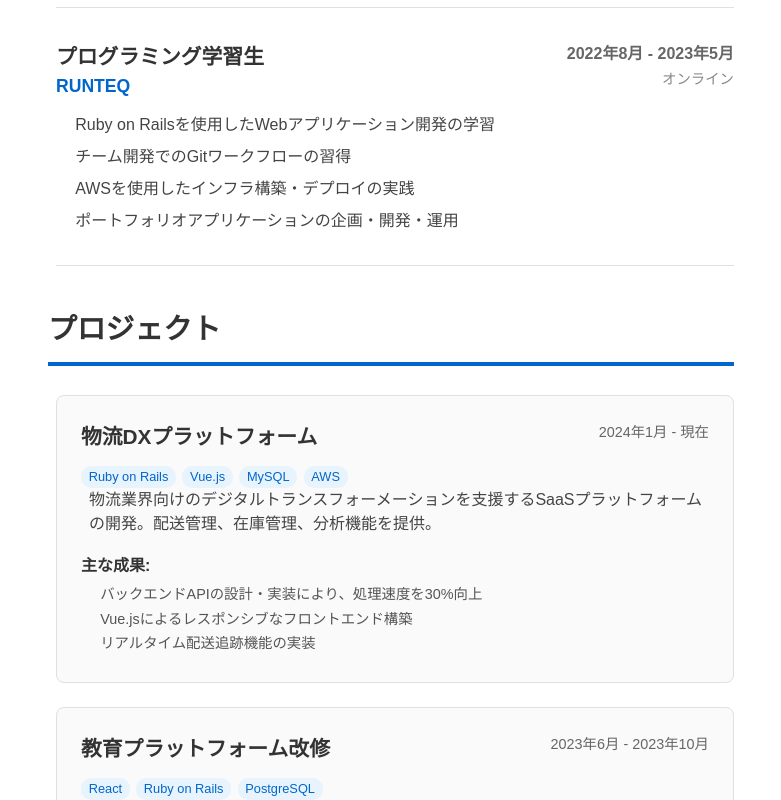
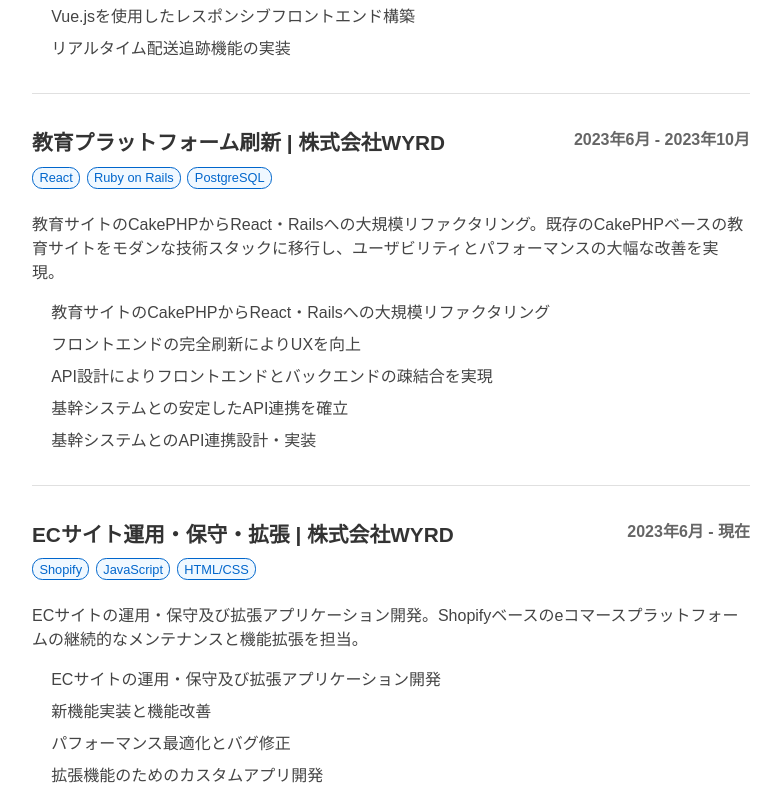
Before and after one commit to tomitahisaki/tomitahisaki.github.io, a React (Vite) app: page / in a window 1280 px wide. Shown: the part 1320-2120 px from the top of the page, without its empty margins (249-1030 px from the left). Built offline with nearby package versions, Linux system fonts and the light colour scheme.

Commit message:
feat: remove experience fix projects

```diff
--- a/src/components/Projects.tsx
+++ b/src/components/Projects.tsx
@@ -9,14 +9,12 @@ export const Projects: React.FC<ProjectsProps> = ({ data }) => {
   return (
     <section style={styles.section}>
       <h2 style={styles.sectionTitle}>{data.title}</h2>
-      <div style={styles.projectsGrid}>
+      <div style={styles.projectsList}>
         {data.list.map((project, index) => (
-          <div key={index} style={styles.projectCard}>
+          <div key={index} style={styles.projectItem}>
             <div style={styles.projectHeader}>
+              <div style={styles.projectTitle}>
                 <h3 style={styles.projectName}>{project.name}</h3>
-              <span style={styles.projectPeriod}>{project.period}</span>
-            </div>
-
                 <div style={styles.technologies}>
                   {project.technologies.map((tech, techIndex) => (
                     <span key={techIndex} style={styles.techTag}>
@@ -24,22 +22,24 @@ export const Projects: React.FC<ProjectsProps> = ({ data }) => {
                     </span>
                   ))}
                 </div>
+              </div>
+              <div style={styles.projectMeta}>
+                <span style={styles.period}>{project.period}</span>
+              </div>
+            </div>
 
             <p style={styles.projectDescription}>
               {project.description}
             </p>
 
             {project.achievements.length > 0 && (
-              <div style={styles.achievements}>
-                <h4 style={styles.achievementsTitle}>主な成果:</h4>
-                <ul style={styles.achievementsList}>
+              <ul style={styles.achievements}>
                 {project.achievements.map((achievement, achIndex) => (
                   <li key={achIndex} style={styles.achievementItem}>
                     {achievement}
                   </li>
                 ))}
               </ul>
-              </div>
             )}
           </div>
         ))}
@@ -50,28 +50,24 @@ export const Projects: React.FC<ProjectsProps> = ({ data }) => {
 
 const styles = {
   section: {
-    marginBottom: '2.5em',
-    padding: '0 2em',
+    marginBottom: '2em',
+    padding: '1em',
+    borderBottom: '0.2em solid #e0e0e0',
   },
   sectionTitle: {
-    fontSize: '1.8em',
+    fontSize: '1.5em',
     fontWeight: 'bold',
     marginBottom: '1em',
     color: '#333',
-    borderBottom: '0.15em solid #0066cc',
-    paddingBottom: '0.5em',
+    margin: '0 0 1em 0',
   },
-  projectsGrid: {
-    display: 'grid',
-    gridTemplateColumns: 'repeat(auto-fit, minmax(25em, 1fr))',
-    gap: '1.5em',
-    marginLeft: '0.5em',
+  projectsList: {
+    marginTop: '1em',
   },
-  projectCard: {
-    border: '0.1em solid #e0e0e0',
-    borderRadius: '0.5em',
-    padding: '1.5em',
-    backgroundColor: '#fafafa',
+  projectItem: {
+    marginBottom: '2em',
+    paddingBottom: '1.5em',
+    borderBottom: '0.05em solid #e0e0e0',
   },
   projectHeader: {
     display: 'flex',
@@ -81,55 +77,55 @@ const styles = {
     flexWrap: 'wrap' as const,
     gap: '0.5em',
   },
+  projectTitle: {
+    flex: '1',
+  },
   projectName: {
     fontSize: '1.3em',
     fontWeight: 'bold',
-    margin: '0',
+    margin: '0 0 0.5em 0',
     color: '#333',
-    flex: '1',
   },
-  projectPeriod: {
-    fontSize: '0.9em',
+  projectMeta: {
+    display: 'flex',
+    flexDirection: 'column' as const,
+    alignItems: 'flex-end',
+    gap: '0.2em',
+  },
+  period: {
+    fontSize: '1em',
+    fontWeight: 'bold',
     color: '#666',
-    fontWeight: '500',
   },
   technologies: {
     display: 'flex',
     flexWrap: 'wrap' as const,
     gap: '0.4em',
-    marginBottom: '1em',
+    marginBottom: '0.5em',
   },
   techTag: {
-    backgroundColor: '#e8f4fd',
+    backgroundColor: '#f0f8ff',
     color: '#0066cc',
-    padding: '0.3em 0.6em',
+    padding: '0.2em 0.5em',
     borderRadius: '0.8em',
     fontSize: '0.8em',
     fontWeight: '500',
+    border: '0.05em solid #0066cc',
   },
   projectDescription: {
     fontSize: '1em',
     lineHeight: '1.5',
     color: '#444',
     marginBottom: '1em',
+    margin: '0 0 1em 0',
   },
   achievements: {
-    marginTop: '1em',
-  },
-  achievementsTitle: {
-    fontSize: '1em',
-    fontWeight: 'bold',
-    margin: '0 0 0.5em 0',
-    color: '#333',
-  },
-  achievementsList: {
     margin: '0',
     paddingLeft: '1.2em',
   },
   achievementItem: {
-    marginBottom: '0.3em',
-    fontSize: '0.9em',
-    lineHeight: '1.4',
-    color: '#555',
+    marginBottom: '0.5em',
+    lineHeight: '1.5',
+    color: '#444',
   },
 };
--- a/src/components/Resume.tsx
+++ b/src/components/Resume.tsx
@@ -3,7 +3,6 @@ import { LanguageToggle } from './LanguageToggle';
 import { Header } from './Header';
 import { Summary } from './Summary';
 import { Skills } from './Skills';
-import { Experience } from './Experience';
 import { Projects } from './Projects';
 import { Education } from './Education';
 import { Publications } from './Publications';
@@ -32,7 +31,6 @@ export const Resume: React.FC<ResumeProps> = ({
         <div className="resume-main">
           <Summary data={data.summary} />
           <Skills data={data.skills} />
-          <Experience data={data.experience} />
           <Projects data={data.projects} />
           <Education data={data.education} />
           <Publications data={data.publications} />
--- a/src/locales/en.ts
+++ b/src/locales/en.ts
@@ -34,67 +34,65 @@ export const enData: ResumeData = {
       }
     ]
   },
-  experience: {
-    title: "Work Experience",
+  projects: {
+    title: "Work Experience & Projects",
     list: [
       {
+        name: "Logistics DX SaaS Development | WYRD Inc.",
+        period: "June 2023 - Present",
+        company: "WYRD Inc.",
         position: "Full Stack Developer",
-        company: "WYRD Inc.",
-        period: "June 2023 - Present",
-        location: "Tokyo, Japan",
-        responsibilities: [
+        technologies: ["Ruby on Rails", "Vue.js", "MySQL", "AWS"],
+        description: "Development of a SaaS platform supporting digital transformation in the logistics industry. Responsible for backend development using Ruby on Rails and frontend development using Vue.js to build user interfaces.",
+        achievements: [
           "Backend development for SaaS (Logistics DX) applications using Ruby on Rails",
           "Frontend development using Vue.js to build user interfaces",
-          "Large-scale refactoring of education site from CakePHP to React & Rails",
-          "API integration design and implementation with core systems",
-          "E-commerce site operation, maintenance, and extension app development"
-        ]
-      },
-      {
-        position: "Programming Student",
-        company: "RUNTEQ",
-        period: "August 2022 - May 2023",
-        location: "Online",
-        responsibilities: [
-          "Learning web application development using Ruby on Rails",
-          "Acquiring Git workflow skills in team development",
-          "Practicing infrastructure construction and deployment using AWS",
-          "Planning, developing, and operating portfolio applications"
-        ]
-      }
-    ]
-  },
-  projects: {
-    title: "Projects",
-    list: [
-      {
-        name: "Logistics DX Platform",
-        period: "January 2024 - Present",
-        technologies: ["Ruby on Rails", "Vue.js", "MySQL", "AWS"],
-        description: "Development of a SaaS platform supporting digital transformation in the logistics industry. Provides delivery management, inventory management, and analytics functions.",
-        achievements: [
           "Improved processing speed by 30% through backend API design and implementation",
           "Built responsive frontend using Vue.js",
           "Implemented real-time delivery tracking functionality"
         ]
       },
       {
-        name: "Educational Platform Renovation",
+        name: "Educational Platform Renovation | WYRD Inc.",
         period: "June 2023 - October 2023",
+        company: "WYRD Inc.",
+        position: "Full Stack Developer",
         technologies: ["React", "Ruby on Rails", "PostgreSQL"],
-        description: "Migrated existing CakePHP-based education site to modern technology stack. Achieved significant improvements in usability and performance.",
+        description: "Large-scale refactoring of education site from CakePHP to React & Rails. Migrated existing CakePHP-based education site to modern technology stack and achieved significant improvements in usability and performance.",
         achievements: [
+          "Large-scale refactoring of education site from CakePHP to React & Rails",
           "Complete frontend renewal improved UX",
           "Achieved loose coupling between frontend and backend through API design",
-          "Established stable API integration with core systems"
+          "Established stable API integration with core systems",
+          "API integration design and implementation with core systems"
         ]
       },
       {
-        name: "Portfolio Web Application",
+        name: "E-commerce Site Maintenance & Extension | WYRD Inc.",
+        period: "June 2023 - Present",
+        company: "WYRD Inc.",
+        position: "Full Stack Developer",
+        technologies: ["Shopify", "JavaScript", "HTML/CSS"],
+        description: "E-commerce site operation, maintenance, and extension app development. Responsible for ongoing maintenance and feature enhancement of Shopify-based e-commerce platform.",
+        achievements: [
+          "E-commerce site operation, maintenance, and extension app development",
+          "Implemented new features and functionality improvements",
+          "Performance optimization and bug fixes",
+          "Custom app development for extended functionality"
+        ]
+      },
+      {
+        name: "Ruby on Rails Learning & Portfolio Development | RUNTEQ",
         period: "August 2022 - May 2023",
+        company: "RUNTEQ",
+        position: "Programming Student",
         technologies: ["Ruby on Rails", "MySQL", "AWS S3", "Heroku"],
-        description: "Web application created as personal development. Developed using all technologies learned during RUNTEQ studies.",
+        description: "Comprehensive web application development learning using Ruby on Rails. Created portfolio web application using all technologies learned during the program.",
         achievements: [
+          "Learning web application development using Ruby on Rails",
+          "Acquiring Git workflow skills in team development",
+          "Practicing infrastructure construction and deployment using AWS",
+          "Planning, developing, and operating portfolio applications",
           "Implemented user authentication and authorization",
           "Image upload functionality (AWS S3 integration)",
           "Responsive design implementation"
--- a/src/locales/ja.ts
+++ b/src/locales/ja.ts
@@ -34,67 +34,65 @@ export const jaData: ResumeData = {
       }
     ]
   },
-  experience: {
-    title: "職務経歴",
+  projects: {
+    title: "職務経歴・プロジェクト",
     list: [
       {
+        name: "物流DX SaaS開発 | 株式会社WYRD",
+        period: "2023年6月 - 現在",
+        company: "株式会社WYRD",
         position: "フルスタックデベロッパー",
-        company: "株式会社WYRD",
-        period: "2023年6月 - 現在",
-        location: "東京都",
-        responsibilities: [
+        technologies: ["Ruby on Rails", "Vue.js", "MySQL", "AWS"],
+        description: "物流業界のデジタルトランスフォーメーションを支援するSaaSプラットフォームの開発。Ruby on Railsを使用したバックエンド開発と、Vue.jsを使用したフロントエンド開発でユーザーインターフェースを構築。",
+        achievements: [
           "SaaS（物流DX）アプリケーションのバックエンド開発（Ruby on Rails）",
           "フロントエンド開発（Vue.js）を担当し、ユーザーインターフェースを構築",
-          "教育サイトのCakePHPからReact・Railsへの大規模リファクタリング",
-          "基幹システムとのAPI連携設計・実装",
-          "ECサイトの運用・保守及び拡張アプリケーション開発"
-        ]
-      },
-      {
-        position: "プログラミング学習生",
-        company: "RUNTEQ",
-        period: "2022年8月 - 2023年5月",
-        location: "オンライン",
-        responsibilities: [
-          "Ruby on Railsを使用したWebアプリケーション開発の学習",
-          "チーム開発でのGitワークフローの習得",
-          "AWSを使用したインフラ構築・デプロイの実践",
-          "ポートフォリオアプリケーションの企画・開発・運用"
-        ]
-      }
-    ]
-  },
-  projects: {
-    title: "プロジェクト",
-    list: [
-      {
-        name: "物流DXプラットフォーム",
-        period: "2024年1月 - 現在",
-        technologies: ["Ruby on Rails", "Vue.js", "MySQL", "AWS"],
-        description: "物流業界向けのデジタルトランスフォーメーションを支援するSaaSプラットフォームの開発。配送管理、在庫管理、分析機能を提供。",
-        achievements: [
-          "バックエンドAPIの設計・実装により、処理速度を30%向上",
-          "Vue.jsによるレスポンシブなフロントエンド構築",
+          "バックエンドAPI設計・実装により処理速度を30%向上",
+          "Vue.jsを使用したレスポンシブフロントエンド構築",
           "リアルタイム配送追跡機能の実装"
         ]
       },
       {
-        name: "教育プラットフォーム改修",
+        name: "教育プラットフォーム刷新 | 株式会社WYRD",
         period: "2023年6月 - 2023年10月",
+        company: "株式会社WYRD",
+        position: "フルスタックデベロッパー",
         technologies: ["React", "Ruby on Rails", "PostgreSQL"],
-        description: "既存のCakePHPベースの教育サイトをモダンな技術スタックに移行。ユーザビリティとパフォーマンスの大幅改善を実現。",
+        description: "教育サイトのCakePHPからReact・Railsへの大規模リファクタリング。既存のCakePHPベースの教育サイトをモダンな技術スタックに移行し、ユーザビリティとパフォーマンスの大幅な改善を実現。",
         achievements: [
-          "フロントエンド完全リニューアルによりUX向上",
-          "API設計によりフロントエンド・バックエンドの疎結合化",
-          "基幹システムとの安定したAPI連携を実現"
+          "教育サイトのCakePHPからReact・Railsへの大規模リファクタリング",
+          "フロントエンドの完全刷新によりUXを向上",
+          "API設計によりフロントエンドとバックエンドの疎結合を実現",
+          "基幹システムとの安定したAPI連携を確立",
+          "基幹システムとのAPI連携設計・実装"
         ]
       },
       {
-        name: "ポートフォリオWebアプリ",
+        name: "ECサイト運用・保守・拡張 | 株式会社WYRD",
+        period: "2023年6月 - 現在",
+        company: "株式会社WYRD",
+        position: "フルスタックデベロッパー",
+        technologies: ["Shopify", "JavaScript", "HTML/CSS"],
+        description: "ECサイトの運用・保守及び拡張アプリケーション開発。Shopifyベースのeコマースプラットフォームの継続的なメンテナンスと機能拡張を担当。",
+        achievements: [
+          "ECサイトの運用・保守及び拡張アプリケーション開発",
+          "新機能実装と機能改善",
+          "パフォーマンス最適化とバグ修正",
+          "拡張機能のためのカスタムアプリ開発"
+        ]
+      },
+      {
+        name: "Ruby on Rails学習・ポートフォリオ開発 | RUNTEQ",
         period: "2022年8月 - 2023年5月",
+        company: "RUNTEQ",
+        position: "プログラミング学習生",
         technologies: ["Ruby on Rails", "MySQL", "AWS S3", "Heroku"],
-        description: "個人開発として制作したWebアプリケーション。RUNTEQ在学中に学習した技術を総動員して開発。",
+        description: "Ruby on Railsを使用したWebアプリケーション開発の包括的な学習。プログラム期間中に学習した全ての技術を使用してポートフォリオWebアプリケーションを作成。",
         achievements: [
+          "Ruby on Railsを使用したWebアプリケーション開発の学習",
+          "チーム開発でのGitワークフローの習得",
+          "AWSを使用したインフラ構築・デプロイの実践",
+          "ポートフォリオアプリケーションの企画・開発・運用",
           "ユーザー認証・認可機能の実装",
           "画像アップロード機能（AWS S3連携）",
           "レスポンシブデザインの実装"
```
Also changed, not shown: src/types/resume.ts (+2 -10 lines), src/components/Project.tsx (deleted). Lines whose indentation alone changed are shown as unchanged.
